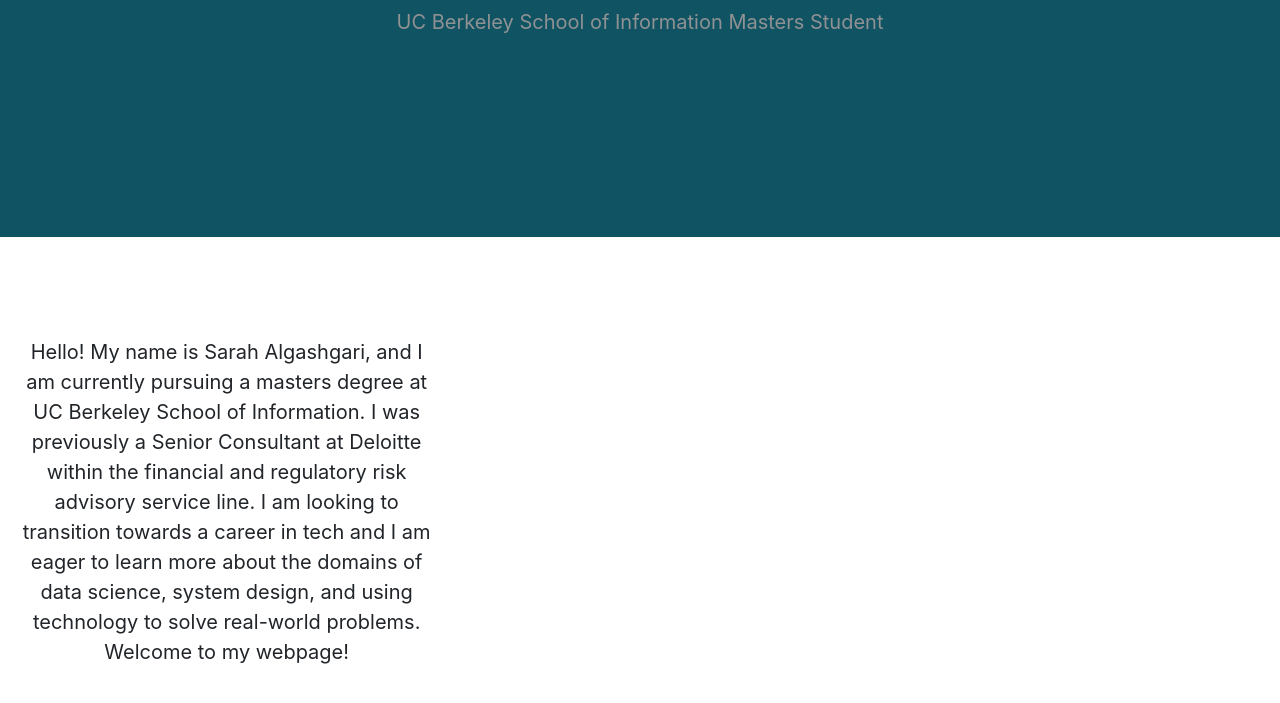
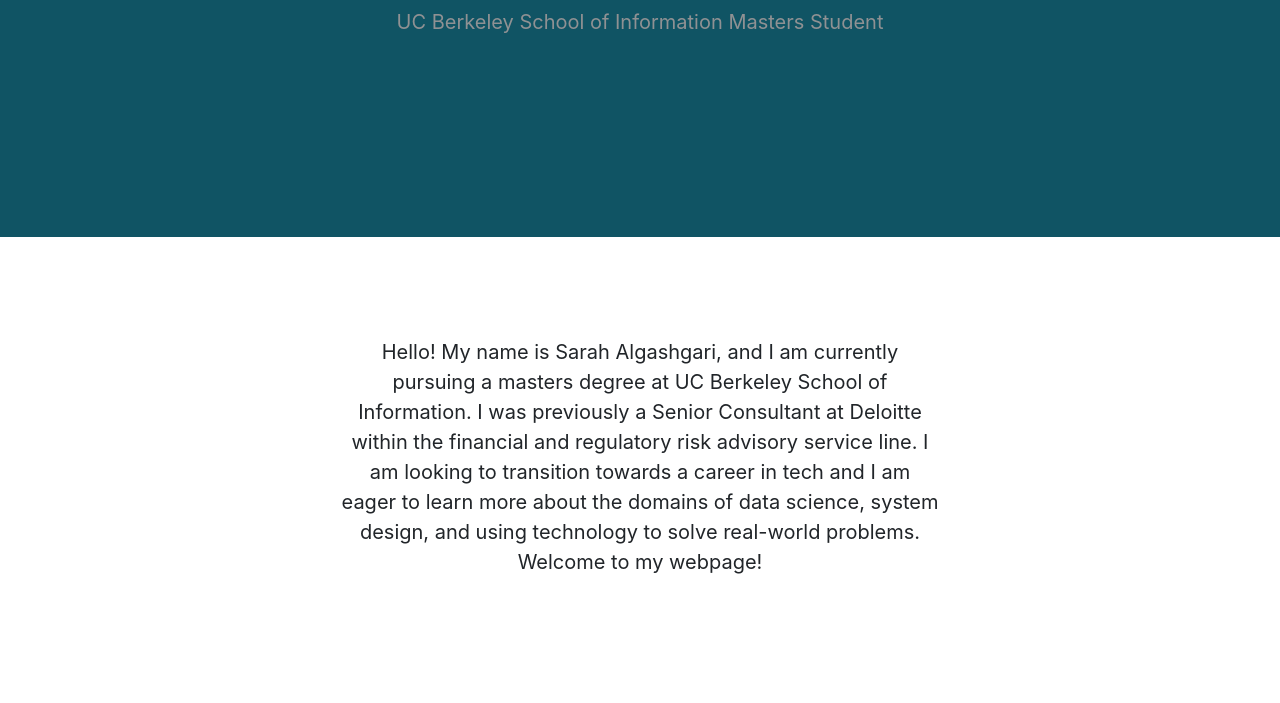
Before and after one commit to Salgashgari/Salgashgari.github.io, a plain HTML site: page index.html in a window 1280 px wide. Shown: the part 273-976 px from the top of the page. After the commit the page ends 902 px from the top, so only its background shows below. Drawn offline with Linux system fonts and the light colour scheme.

Commit message:
Updated the alignment and simplified webpage structure

```diff
--- a/index.html
+++ b/index.html
@@ -34,8 +34,7 @@
             </div>
         </header>
         <section style="text-align: center; padding: 20px;">
-
-            <div class="col-md-6 col-lg-4 mb-5">
+            <div style="max-width: 600px; margin: 0 auto;">
                 <!-- put your bio paragraph here; remember to use the correct html tags -->
                 <p>Hello! My name is Sarah Algashgari, and I am currently pursuing a masters degree at UC Berkeley School of Information. I was previously a Senior Consultant at Deloitte within the financial and regulatory risk advisory service line. I am looking to transition towards a career in tech and I am eager to learn more about the domains of data science, system design, and using technology to solve real-world problems. Welcome to my webpage!</p>
             </div>
```
